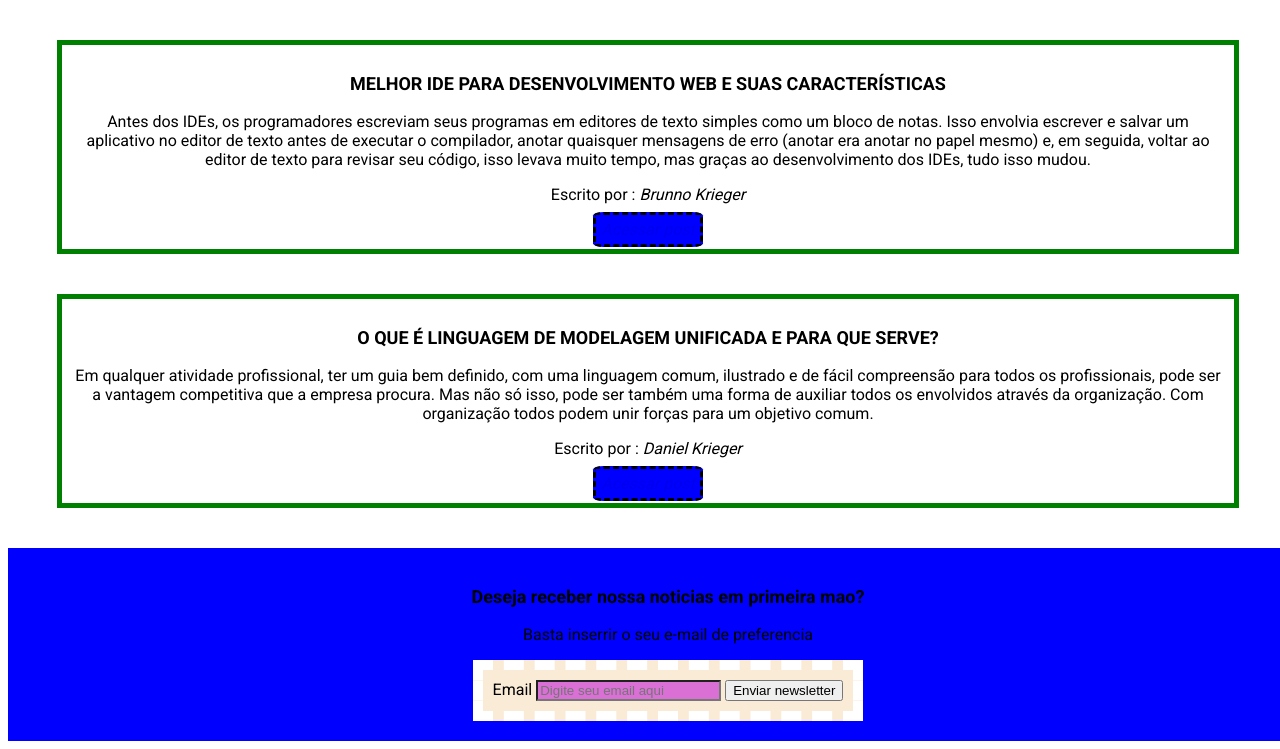
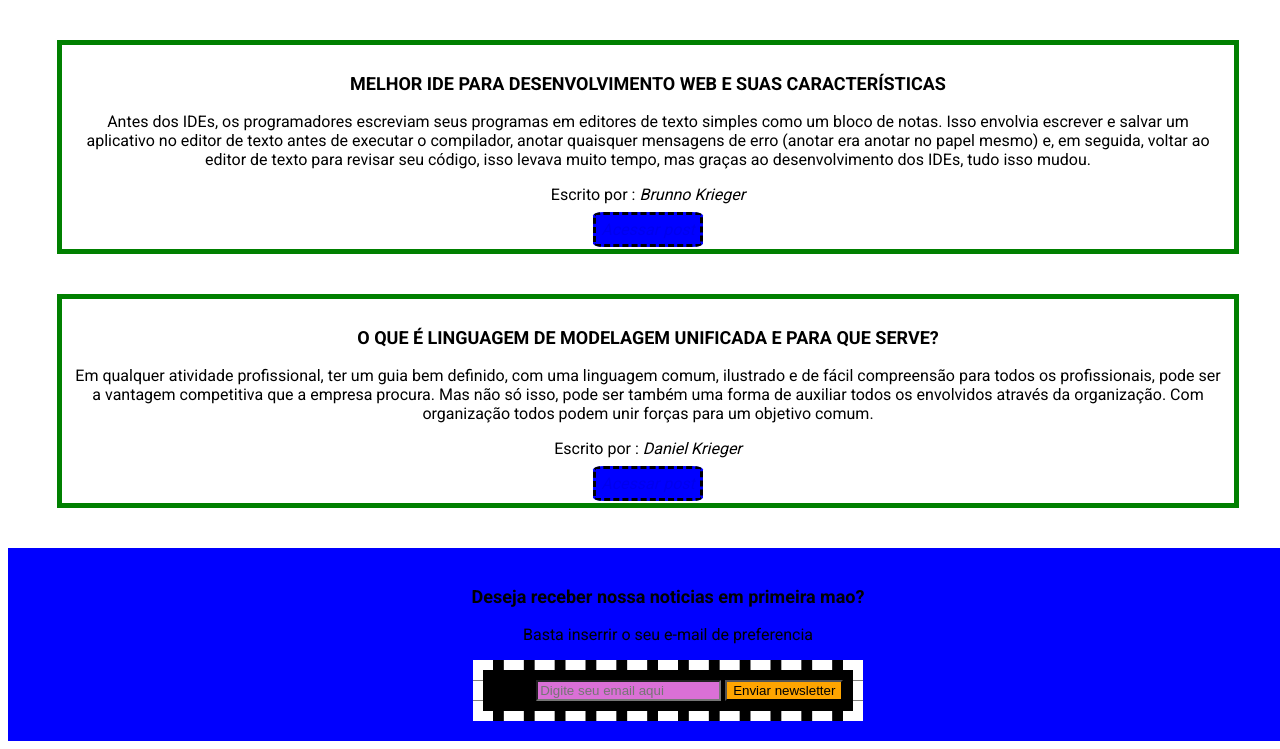
Before and after one commit to pdrocosta/entregam1s2pdrocosta, a plain HTML site: page index.html in a window 1280 px wide. Shown: the part 607-1356 px from the top of the page. Drawn offline with Linux system fonts and the light colour scheme.

Commit message:
IndexFinal.html

```diff
--- a/stylesheet.css
+++ b/stylesheet.css
@@ -48,7 +48,8 @@ form{
     justify-items: center;
     padding: 10px;
     border: dashed white 10px;
-    background-color: antiquewhite;
+    background-color: black
+
 }
 footer{
     background-color: blue;
@@ -79,3 +80,6 @@ a:hover{
     border: 5px green solid;
 
 }
+button{
+    background-color: orange;
+}
```
